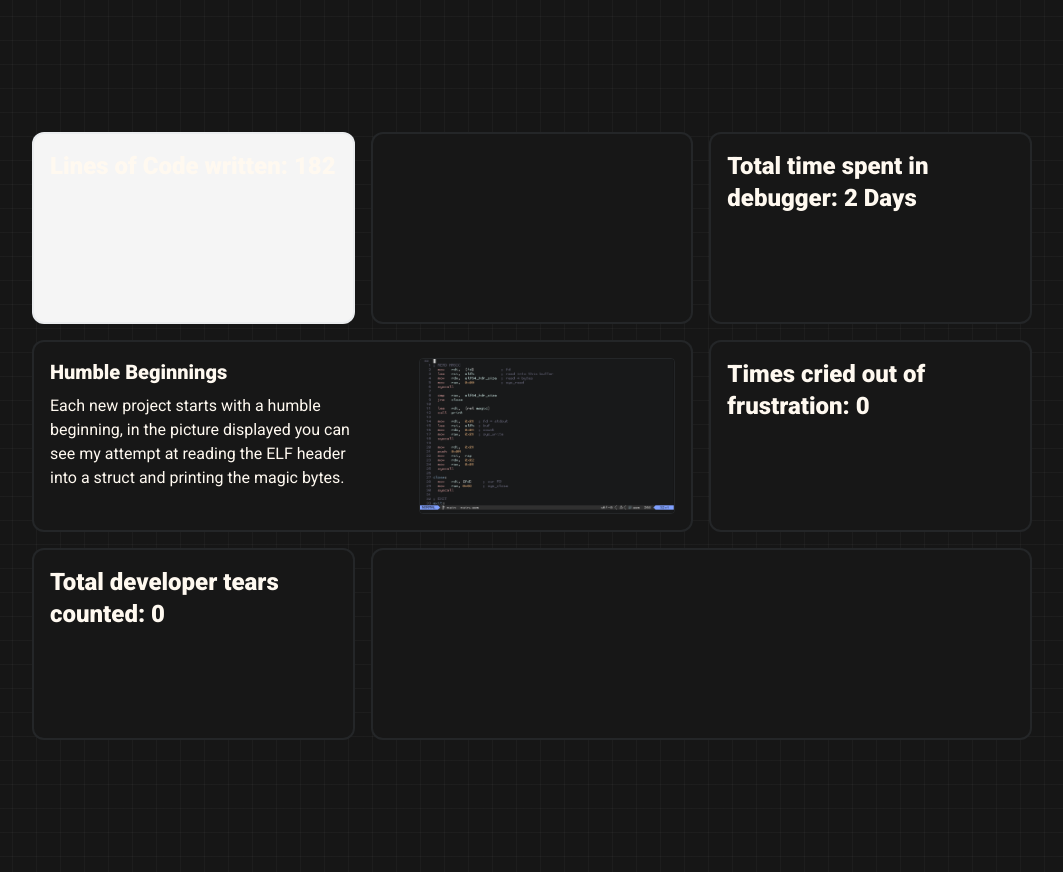
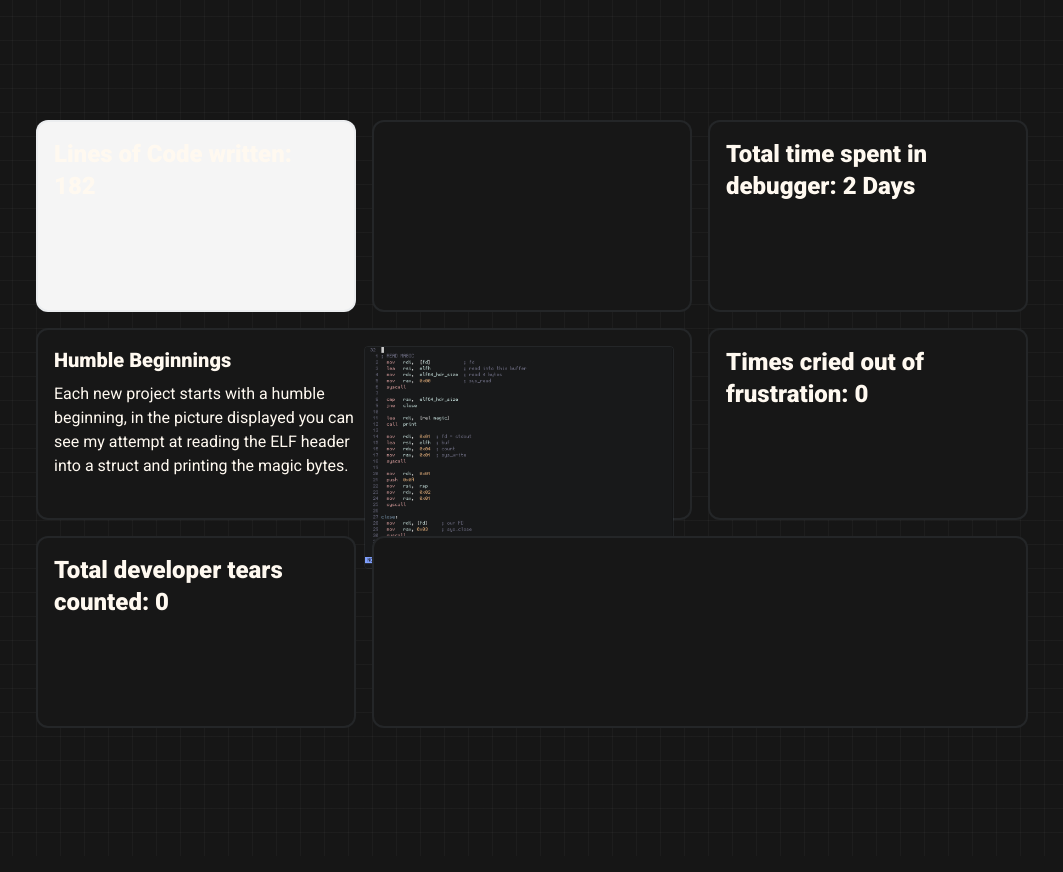
Before and after one commit to DeLuks2006/ASM-HTTP-Webp, a plain HTML site: page index.html in a window 1280 px wide. Shown: the part 680-1552 px from the top of the page, without its empty margins (108-1171 px from the left). Drawn offline with nearby package versions, Linux system fonts and the light colour scheme.

Commit message:
Initial commit

```diff
--- a/index.html
+++ b/index.html
@@ -14,7 +14,7 @@
 </head>
 
 <body class="math">
-  <header class="bg-transparent fixed backdrop-blur-sm w-full">
+  <header class="bg-transparent fixed backdrop-blur-sm w-full z-50">
     <nav class="mx-auto flex items-center justify-between pt-4 pb-4 px-16">
       <a href="#" class="flex items-center text-white">
         <svg xmlns="http://www.w3.org/2000/svg" fill="none" viewBox="0 0 24 24" stroke-width="1.5" stroke="currentColor"
@@ -55,7 +55,7 @@
     });
   </script>
   <!-- HERO SECTION -->
-  <div class="test123 flex flex-col justify-center items-center flex-grow pb-10 h-screen">
+  <div class="test123 flex flex-col justify-center items-center flex-grow pb-10 h-screen px-4">
     <h1 class="text-5xl font-bold pb-2 text-center">ParsELF</h1>
     <sub class="text-neutral-500 text-center">I like big backends and I cannot lie & all you brothas can't deny</sub>
     <p class="pt-4 text-center">Introducing: Yet another simple ELF parser written with the help of the netwide
@@ -63,7 +63,7 @@
   </div>
   <!-- BENTO GRID CONTENT -->
   <div class="flex pb-32 justify-center items-center">
-    <div class="grid auto-rows-[192px] grid-cols-1 md:grid-cols-2 lg:grid-cols-3 gap-4 p-3 max-w-5xl mx-auto flex flex-col">
+    <div class="flex flex-col grid grid-flow-row-dense auto-rows-[192px] sm:grid-cols-1 md:grid-cols-2 lg:grid-cols-3 gap-4 px-4 max-w-5xl">
       <div id=1 class="row-span-1 rounded-xl border-2 border-slate-400/10 bg-neutral-100 p-4 dark:bg-neutral-900">
         <p class="text-2xl font-semibold">Lines of Code written: 182</p>
       </div>
@@ -72,7 +72,7 @@
       <div id=3 class="row-span-1 rounded-xl border-2 border-slate-400/10 p-4 bg-neutral-900">
         <p class="text-2xl font-semibold">Total time spent in debugger: 2 Days</p>
       </div>
-      <div id=4 class="row-span-1 rounded-xl border-2 border-slate-400/10 p-4 bg-neutral-900 col-span-2 flex flex-row">
+      <div id=4 class="row-span-1 rounded-xl border-2 border-slate-400/10 grid grid-cols-2 p-4 bg-neutral-900 col-span-2 flex flex-row">
         <div id="txt" class="flex flex-col flex-1">
           <h2 class="text-xl font-semibold pb-2">Humble Beginnings</h2>
           <p>
@@ -81,7 +81,7 @@
           </p>
         </div>
         <div id="image" class="flex flex-1 justify-end">
-          <img src="./images/magic.png" alt="img" class="w-64 h-auto rounded border border-slate-400/10"
+          <img src="./images/magic.png" alt="img" class=" h-auto items-center rounded border border-slate-400/10 object-scale-down"
             onclick="this.requestFullscreen()">
         </div>
       </div>
```
